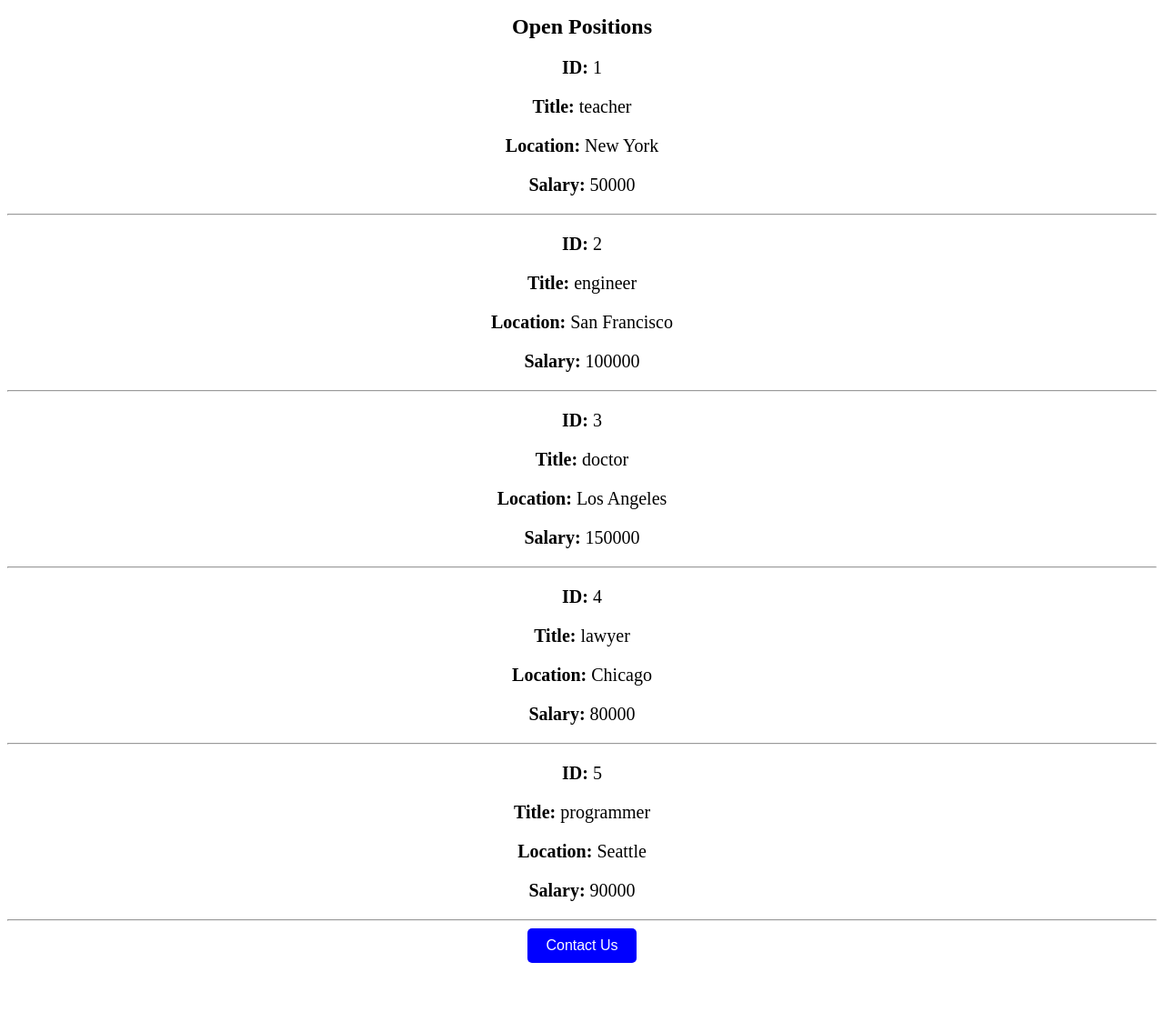
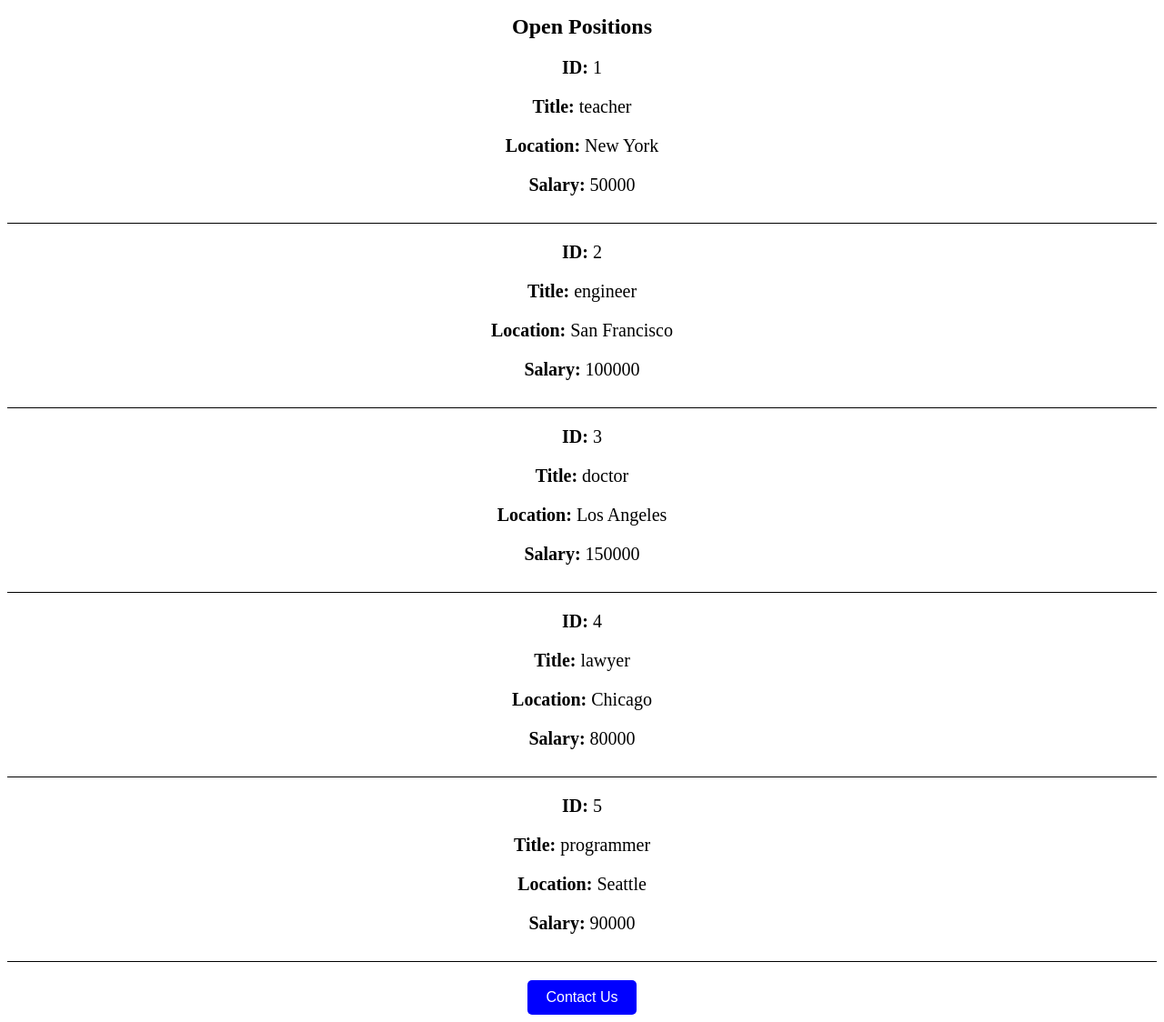
Before and after one commit to olympian007/jovian-careers-website, a Flask app: page / in a window 1280 px wide. Shown: the part 606-1730 px from the top of the page at 91% size. Before the commit the page ends 1665 px from the top, so only its background shows below. Run offline with Flask 2, Linux system fonts and the light colour scheme.

Commit message:
created new file and rendered to that

```diff
--- a/templates/home.html
+++ b/templates/home.html
@@ -54,13 +54,7 @@
   </div>
   <h2>Open Positions</h2>
 {% for job in jobs %}
-  <p><strong>ID:</strong> {{ job['id'] }}</p>
-  <p><strong>Title:</strong> {{ job['title'] }}</p>
-  <p><strong>Location:</strong> {{ job['location'] }}</p>
-  {% if 'salary' in job %}
-    <p><strong>Salary:</strong> {{ job['salary'] }}</p>
-  {% endif %}
-  <hr>
+ {% include 'jobitem.html' %}
 {% endfor %}
 <button class="my-button">Contact Us</button>
 </body>
--- /dev/null
+++ b/templates/jobitem.html
@@ -0,0 +1,21 @@
+<html>
+<head>
+  <style>
+    .job {
+      border-bottom: 1px solid black;
+      padding-bottom: 10px;
+      margin-bottom: 20px;
+    }
+  </style>
+</head>
+<body>
+  <div class="job">
+    <p><strong>ID:</strong> {{ job['id'] }}</p>
+    <p><strong>Title:</strong> {{ job['title'] }}</p>
+    <p><strong>Location:</strong> {{ job['location'] }}</p>
+    {% if 'salary' in job %}
+      <p><strong>Salary:</strong> {{ job['salary'] }}</p>
+    {% endif %}
+  </div>
+</body>
+</html>
```
